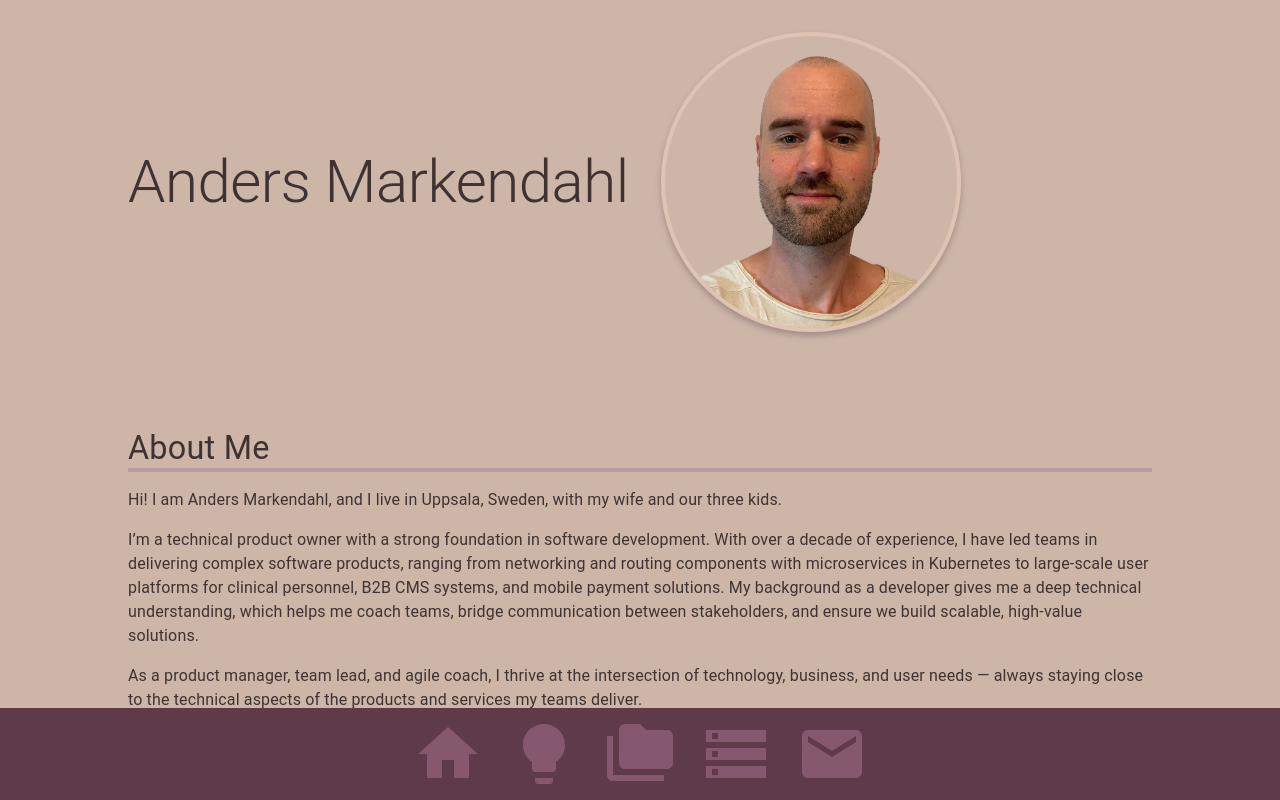
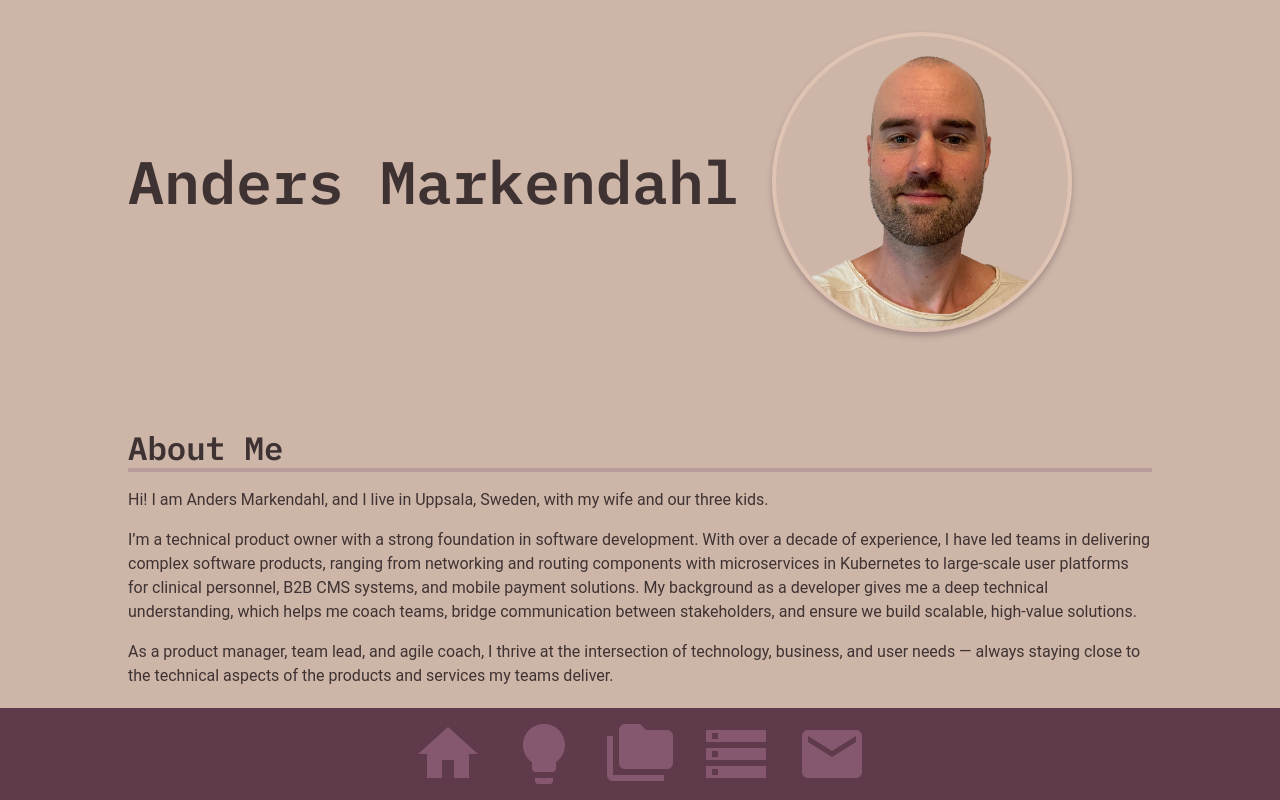
Before and after one commit to andersmarkendahl/andersmarkendahl.github.io, a React app: page / in a window 1280 px wide. Shown: the top 800 px of the page. Built offline with nearby package versions, Linux system fonts and the light colour scheme.

Commit message:
Replace header font and store locally

```diff
--- a/src/App.tsx
+++ b/src/App.tsx
@@ -1,6 +1,7 @@
 /** @jsx jsx */
 import { jsx } from '@emotion/react'
 import { CssBaseline, Stack, ThemeProvider } from '@mui/material'
+import './global.css';
 import { theme } from './components/Theme'
 import { Navigation } from './components/Navigation'
 import { Contact } from './sections/Contact'
--- a/src/components/Theme.tsx
+++ b/src/components/Theme.tsx
@@ -7,6 +7,13 @@ declare module '@mui/material/styles' {
 }
 
 const themeOptions: ThemeOptions = {
+  typography: {
+    fontFamily: 'Roboto, sans-serif', // Keep body text consistent
+    h1: { fontFamily: 'IBM Plex Mono, Roboto, sans-serif', fontWeight: 600 },
+    h2: { fontFamily: 'IBM Plex Mono, Roboto, sans-serif', fontWeight: 600 },
+    h3: { fontFamily: 'IBM Plex Mono, Roboto, sans-serif', fontWeight: 600 },
+    h4: { fontFamily: 'IBM Plex Mono, Roboto, sans-serif', fontWeight: 600 },
+  },
   palette: {
     primary: { main: '#85586F' },
     secondary: { main: '#D8B4A0' },
--- /dev/null
+++ b/src/global.css
@@ -0,0 +1,6 @@
+@font-face {
+  font-family: 'IBM Plex Mono';
+  src: url('./assets/fonts/IBMPlexMono-SemiBold.ttf') format('truetype');
+  font-weight: 600;
+  font-style: normal;
+}
```
Also changed, not shown: src/assets/fonts/IBMPlexMono-SemiBold.ttf (added).
